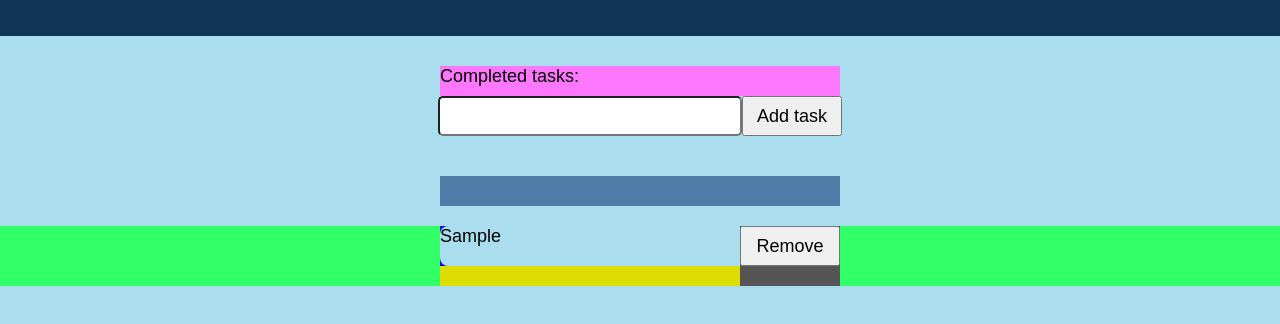
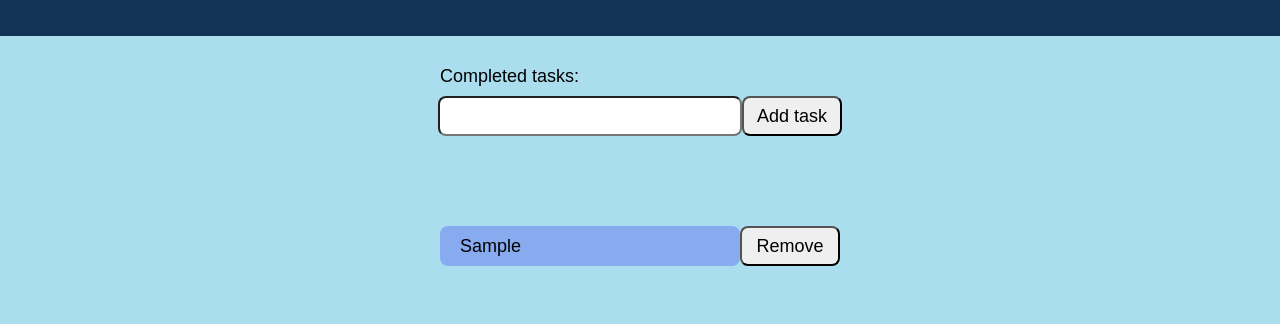
Before and after one commit to Patseroni/Todolist, a plain HTML site: page index.html in a window 1280 px wide. Both pictures are taken after typing "Sample" into the empty fields and a click on the button "Add task". Shown: the part 124-448 px from the top of the page. Drawn offline with Linux system fonts and the light colour scheme.

Commit message:
All visuals finished

```diff
--- a/script.js
+++ b/script.js
@@ -1,7 +1,10 @@
 
 const addTaskInput = document.querySelector("#addTask");
 const addBtn = document.querySelector("#addBtn");
+
 const removeTaskDiv = document.querySelector("#removeTaskDiv");
+const rmTaskBtn = document.querySelector("#removeTaskDiv button");
+
 const list = document.querySelector("ul");
 const infoBox = document.querySelector("strong");
 const nrOfcompleted = document.querySelector("#nrOfCompleted p");
--- a/style.css
+++ b/style.css
@@ -26,7 +26,8 @@ h1 {
 }
 
 input {
-    border-radius: 5px;
+    border-radius: 8px;
+    padding-left: 20px;
 }
 
 #inputAndBtnDiv {
@@ -38,42 +39,44 @@ input {
 }
 
 #addTask {
-    width: 300px;
+    width: 280px;
 }
 
 #addBtn {
     width: 100px;
+    border-radius: 8px;
 }
 
 #listAndBtnDiv {
-
-    background-color: #3f6;
     display: flex;
     justify-content: center;
 }
 
-#listDiv {
-     background-color: #dd0;
-
-
+li {
+    background-color: #8ae;
+    list-style: none;
+    width: 280px;
+    height: 40px;
+    margin-bottom: 20px;
+    line-height: 40px;
+    border-radius: 8px;
+    padding-left: 20px;
 }
 
-#listDiv ul {
-     background-color: #00d;
-
-}
-
-li {
-    background-color: #ade;
+/* When an li-element is clicked on and marked as completed */
+.completed {
     list-style: none;
-    width: 300px;
+    width: 280px;
     height: 40px;
     margin-bottom: 20px;
-    border-radius: 8px 0px 0px 8px;
+    border-radius: 8px;
+    /* extra css when completed */
+    text-decoration: line-through;
+    color: rgb(22, 100, 22);
 }
 
 #removeTaskDiv {
-     background-color: #555;
+    /* background-color: #555;  */
     display: flex;
     flex-direction: column;
 }
@@ -83,10 +86,10 @@ li {
     width: 100px;
     height: 40px;
     margin-bottom: 20px;
+    border-radius: 8px;
 }
 
 #infoBox {
-     background-color: rgb(79, 123, 167);
     margin: 20px auto;
     width: 400px;
     height: 30px;
@@ -94,24 +97,10 @@ li {
     color: #a00;
 
 }
-
+/* The counter on the top */
 #nrOfCompleted{
-     background-color: #f7f;
     margin-left: 30px;
     width: 400px;
     height: 30px;
     margin: auto;
 }
-
-/* When an li-element is marked as completed */
-.completed{
-    background-color: #7da;
-    list-style: none;
-    width: 300px;
-    height: 40px;
-    margin-bottom: 20px;
-    border-radius: 8px 0px 0px 8px;
-
-    text-decoration: line-through;
-    color: rgb(22, 100, 22);
-}
```
Also changed, not shown: index.html (+1 -2 lines).
